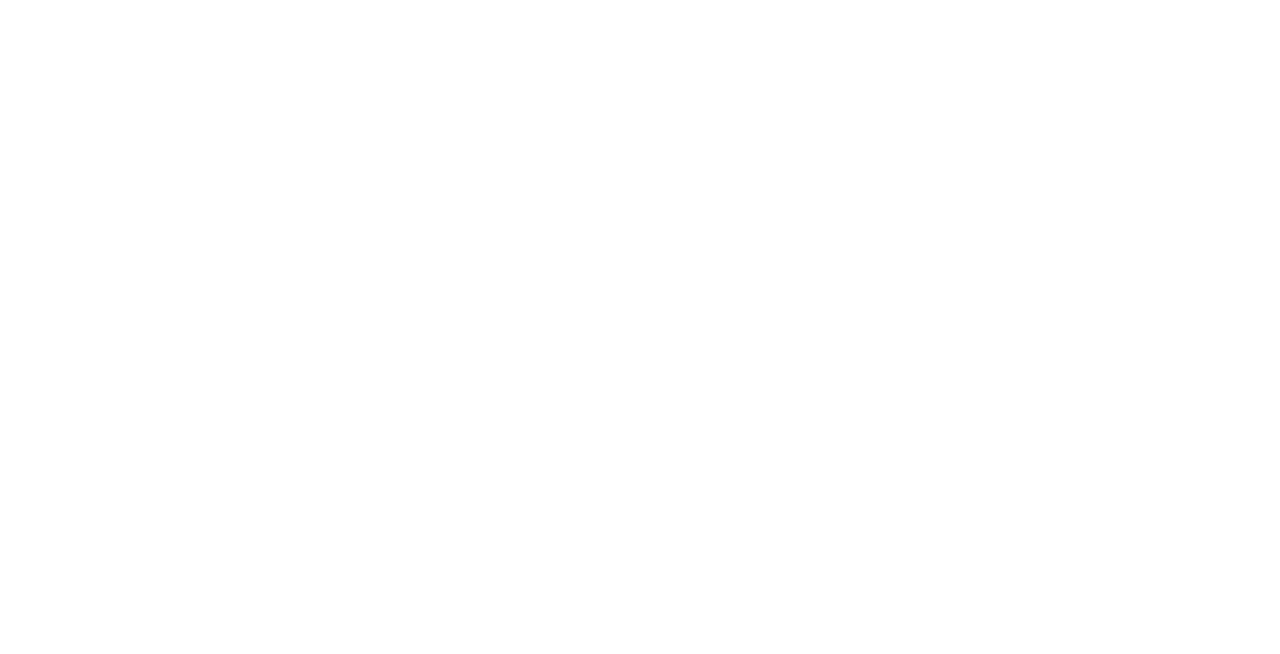
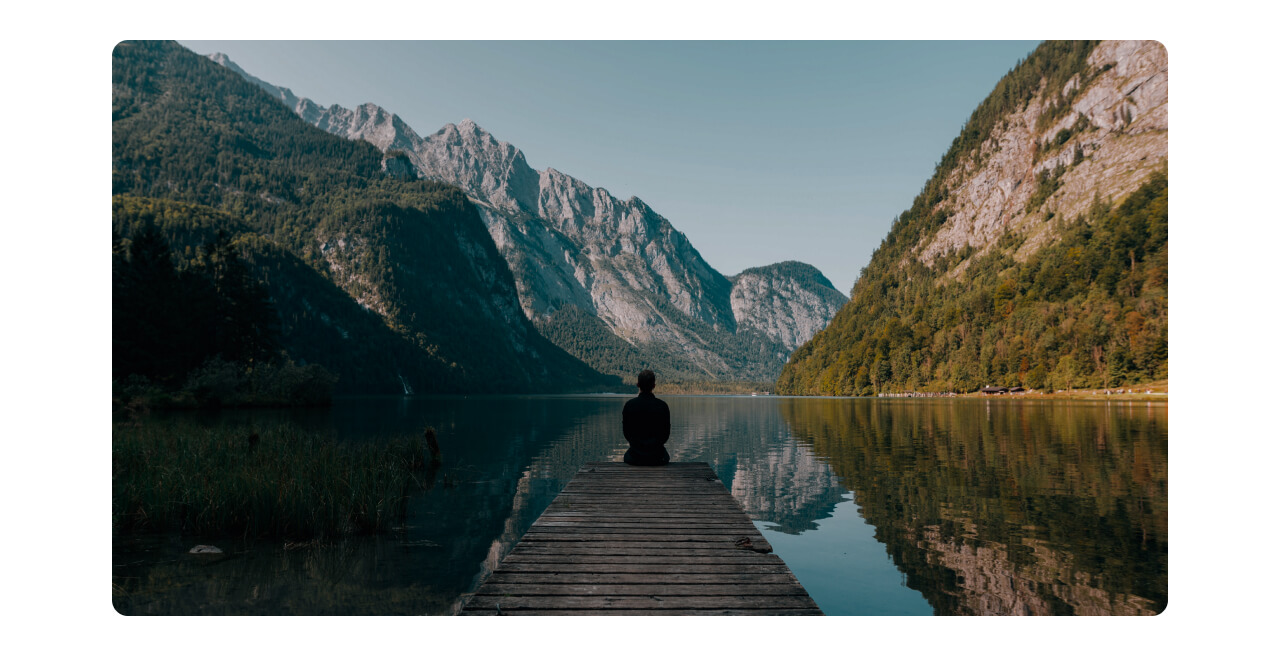
Before and after one commit to OlgaOlgar47/event-registration-wizard, a React (Vite) app: page / in a window 1280 px wide. Shown: the top 654 px of the page. Built offline with nearby package versions, Linux system fonts and the light colour scheme.

Commit message:
feat: ImageMain

```diff
--- a/package.json
+++ b/package.json
@@ -12,7 +12,8 @@
   },
   "dependencies": {
     "react": "^18.2.0",
-    "react-dom": "^18.2.0"
+    "react-dom": "^18.2.0",
+    "react-router-dom": "^6.23.1"
   },
   "devDependencies": {
     "@types/react": "^18.2.66",
--- a/src/App.tsx
+++ b/src/App.tsx
@@ -1,5 +1,10 @@
 import './App.scss';
+import imageMain from './assets/image/image-main.jpg';
 
 export const App = () => {
-  return <></>;
+  return (
+    <>
+      <img src={imageMain} alt="фото человек в горах и озеро" />
+    </>
+  );
 };
```
Also changed, not shown: src/main.tsx (line endings or trailing spaces), vite.config.ts (line endings or trailing spaces), 1 other file (tests, documents, lock files or other folders).
